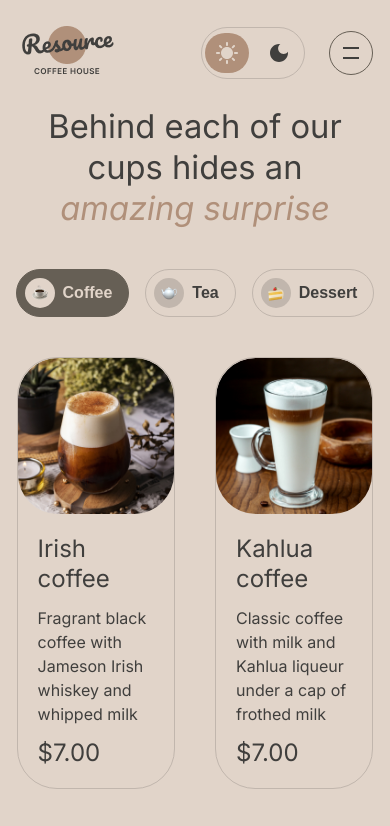
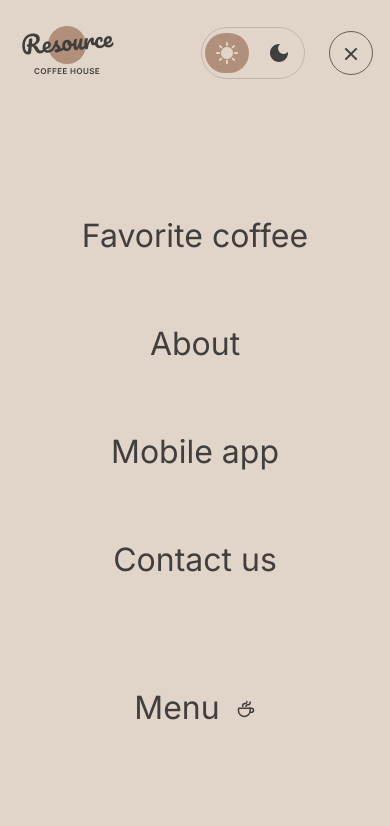
Before and after one commit to KateKurakina/rsschool-landing-page, a plain HTML site: page pages/menu.html in a window 390 px wide. Both pictures are taken after a click on the button "Open menu". Shown: the top 826 px of the page. Drawn offline with Linux system fonts and the light colour scheme.

Commit message:
feat: implement burger menu

```diff
--- a/pages/menu.html
+++ b/pages/menu.html
@@ -22,16 +22,16 @@
       <nav class="header__menu">
         <ul class="header__menu-list">
           <li class="header__menu-item">
-            <a href="#favorite-coffee" class="header__menu-link">Favorite coffee</a>
+            <a href="index.html#favorite-coffee" class="header__menu-link">Favorite coffee</a>
           </li>
           <li class="header__menu-item">
-            <a href="#about" class="header__menu-link">About</a>
+            <a href="index.html#about" class="header__menu-link">About</a>
           </li>
           <li class="header__menu-item">
-            <a href="#mobile-app" class="header__menu-link">Mobile app</a>
+            <a href="index.html#mobile-app" class="header__menu-link">Mobile app</a>
           </li>
           <li class="header__menu-item">
-            <a href="#contact" class="header__menu-link">Contact us</a>
+            <a href="index.html#contact" class="header__menu-link">Contact us</a>
           </li>
         </ul>
       </nav>
@@ -62,11 +62,17 @@
               </svg>
             </span>
           </a>
-        <button class="header__burger" type="button">
+        <button class="header__burger" type="button" aria-expanded="false" aria-label="Open navigation menu">
           <span class="visually-hidden">Open menu</span>
           <span class="burger__line"></span>
           <span class="burger__line"></span>
         </button>
+      </div>
+    </div>
+    <div class="mobile-navigation" id="mobile-navigation">
+      <nav class="mobile-navigation__menu">
+      </nav>
+      <div class="mobile-navigation__button" href="./menu.html">
       </div>
     </div>
   </header>
--- a/script.js
+++ b/script.js
@@ -1,3 +1,4 @@
+// theme switch
 document.addEventListener('DOMContentLoaded', () => {
   const themeToggle = document.getElementById('theme-toggle');
   const root = document.documentElement;
@@ -19,3 +20,100 @@ document.addEventListener('DOMContentLoaded', () => {
     });
   }
 });
+
+//scroll controller
+const scrollController = {
+  scrollPosition: 0,
+  disabledScroll() {
+    scrollController.scrollPosition = window.scrollY;
+    document.body.style.cssText = `
+      overflow: hidden;
+      position: fixed;
+      top: 0;
+      right: 0;
+      height: 100vh;
+      width: 100vw;
+      padding-right: ${window.innerWidth - document.body.offsetWidth}px;
+    `;
+  },
+  enabledScroll() {
+    document.body.style.cssText = '';
+  }
+}
+
+// burger menu
+const burgerButton = document.querySelector('.header__burger');
+const mobileNavigation = document.querySelector('.mobile-navigation');
+
+const headerMenu = document.querySelector('.header__menu');
+const mobileNavigationMenu = document.querySelector('.mobile-navigation__menu');
+
+const headerButton = document.querySelector('.header__button');
+const mobileNavigationButton = document.querySelector('.mobile-navigation__button');
+
+const headerMenuItems = document.querySelectorAll('.header__menu-item');
+
+
+function openMobileMenu() {
+  mobileNavigationMenu.append(headerMenu);
+  mobileNavigationButton.append(headerButton);
+
+  mobileNavigation.classList.add('is-open');
+
+  burgerButton.classList.add('is-active');
+  burgerButton.setAttribute('aria-expanded', 'true');
+  burgerButton.setAttribute('aria-label', 'Close navigation menu');
+
+  scrollController.disabledScroll()
+}
+
+function closeMobileMenu() {
+  const headerContainer = document.querySelector('.header__container');
+  const headerActions = document.querySelector('.header__actions');
+
+  headerContainer.insertBefore(headerMenu, headerActions);
+  headerActions.insertBefore(headerButton, burgerButton)
+
+  mobileNavigation.classList.remove('is-open');
+
+  burgerButton.classList.remove('is-active');
+  burgerButton.setAttribute('aria-expanded', 'false');
+  burgerButton.setAttribute('aria-label', 'Open navigation menu');
+
+  scrollController.enabledScroll()
+}
+
+burgerButton.addEventListener('click', () => {
+  const isMenuOpen = mobileNavigation.classList.contains('is-open');
+  if (isMenuOpen) {
+    closeMobileMenu();
+  } else {
+    openMobileMenu();
+  }
+});
+
+headerMenuItems.forEach((item) => {
+  item.addEventListener('click', () => {
+    if (mobileNavigation.classList.contains('is-open')) {
+      closeMobileMenu();
+    }
+  });
+});
+
+mobileNavigationButton.addEventListener('click', () => {
+  if (mobileNavigation.classList.contains('is-open')) {
+    closeMobileMenu();
+  }
+});
+
+document.addEventListener('keydown', (e) => {
+  if (e.key === 'Escape' && mobileNavigation.classList.contains('is-open')) {
+    closeMobileMenu();
+  }
+});
+
+window.addEventListener('resize', () => {
+  if (window.innerWidth > 768 && mobileNavigation.classList.contains('is-open')) {
+    closeMobileMenu();
+  }
+});
--- a/style.css
+++ b/style.css
@@ -183,7 +183,6 @@ a {
   }
 }
 
-
 .header__actions {
   display: flex;
   align-items: center;
@@ -286,13 +285,11 @@ a {
   }
 }
 
-
 .header__burger {
   display: none;
   flex-direction: column;
-  justify-content: center;
   align-items: center;
-  gap: 8px;
+  position: relative;
   width: 44px;
   aspect-ratio: 1;
   border: 1px solid var(--border-inverse);
@@ -300,10 +297,26 @@ a {
   background-color: transparent;
 }
 
-.burger__line {
+.header__burger::before,
+.header__burger::after {
+  content: '';
+  position: absolute;
   width: 16px;
   height: 2px;
   background-color: var(--text-primary);
+  transition: all var(--transition-duration) linear;
+}
+
+.header__burger::before {
+  top: 15px;
+}
+
+.header__burger::after {
+  bottom: 15px;;
+}
+
+.mobile-navigation {
+  display: none;
 }
 
 @media (max-width: 768px) {
@@ -325,7 +338,87 @@ a {
   }
 
   .header__burger {
-    display: inline-flex;
+    display: flex;
+  }
+
+  .header__burger.is-active.header__burger::before {
+    top: 50%;
+    transform: rotate(45deg);
+  }
+
+  .header__burger.is-active.header__burger::after {
+    top: 50%;
+    transform: rotate(-45deg);
+  }
+
+  /* mobile */
+  .mobile-navigation {
+    position: fixed;
+    z-index: 10;
+    top: 100px;
+    right: 0;
+
+    display: flex;
+    align-items: center;
+    justify-content: center;
+    flex-direction: column;
+    gap: 100px;
+
+    width: 100%;
+    height: calc(100vh - 100px);
+    padding: 222px 40px;
+
+    background-color: var(--bg-page);
+
+    transform: translateX(100%);
+    visibility: hidden;
+
+    transition:
+      transform var(--transition-duration) ease,
+      visibility var(--transition-duration) ease;
+
+    overflow-y: auto;
+  }
+
+  .mobile-navigation.is-open {
+    transform: translateX(0);
+    visibility: visible;
+  }
+
+  .mobile-navigation__menu {
+    display: block;
+    width: 100%;
+  }
+
+  .mobile-navigation__button {
+    display: flex;
+    justify-content: center;
+    width: 100%;
+  }
+
+  .mobile-navigation .header__menu {
+    display: block;
+  }
+
+  .mobile-navigation .header__menu-list {
+    display: flex;
+    flex-direction: column;
+    align-items: center;
+    gap: 60px;
+  }
+
+   .mobile-navigation .header__menu-item {
+    font-size: 32px;
+    text-align: center;
+  }
+
+  .mobile-navigation .header__button {
+    display: flex;
+    align-items: center;
+    justify-content: center;
+    gap: 16px;
+
+    font-size: 32px;
   }
 }
 
```
Also changed, not shown: pages/index.html (+7 -3 lines).
